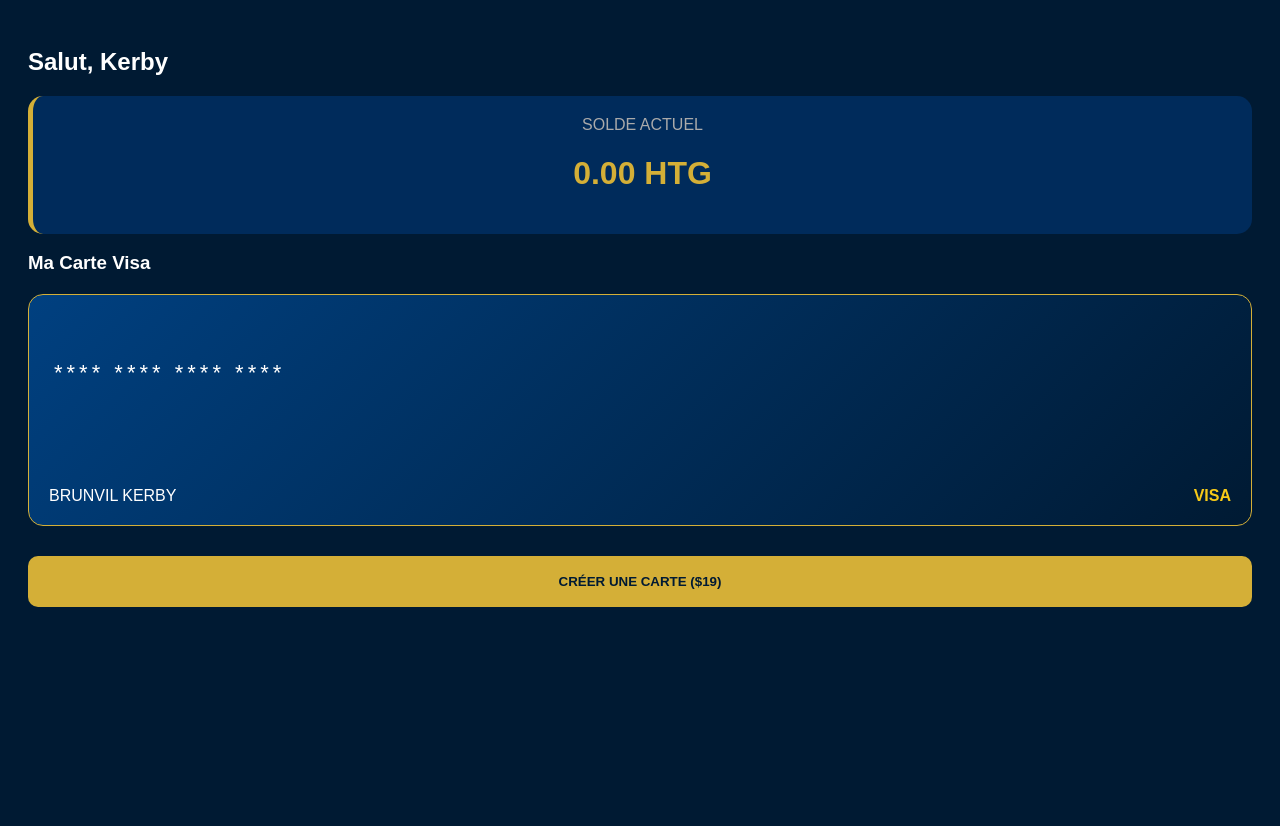
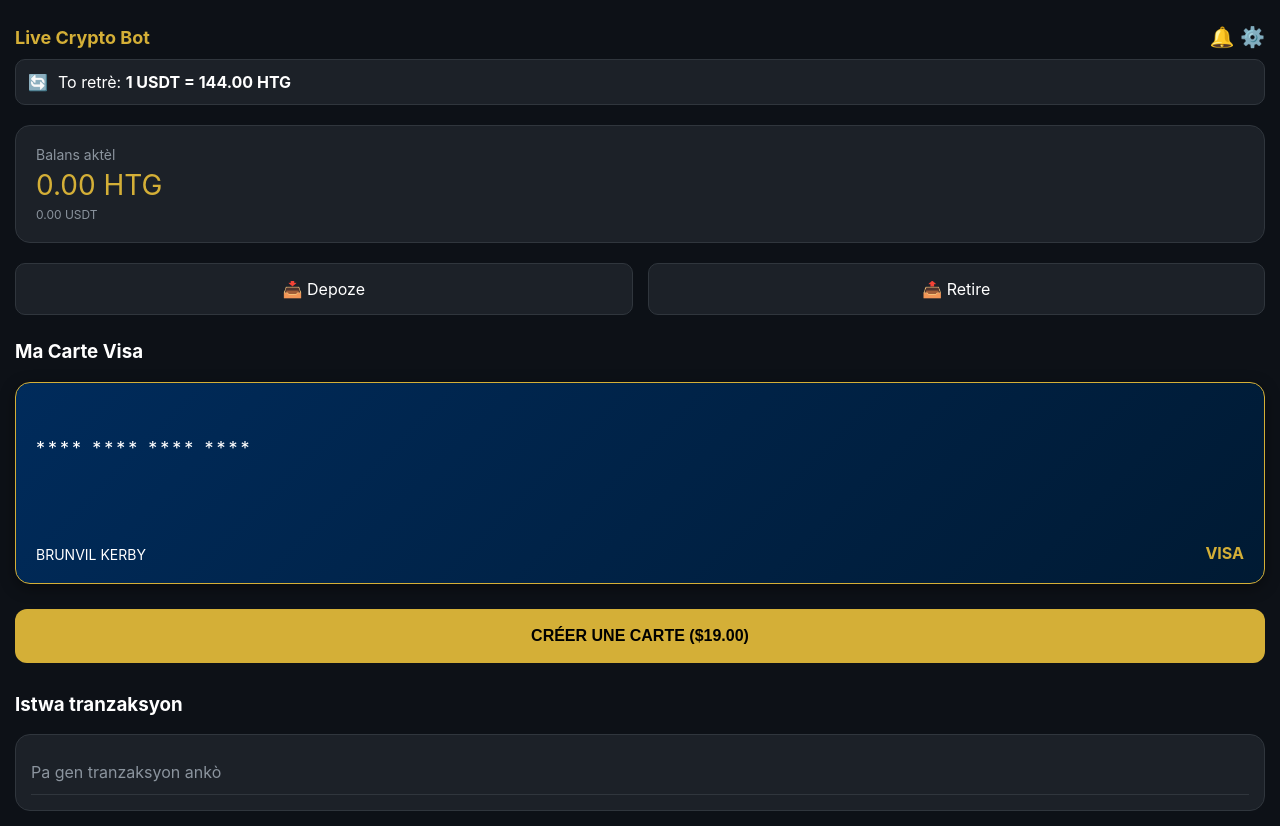
Before and after one commit to brunvilkerby0-commits/Live-crypto_bot, a website: page dashboard.html in a window 1280 px wide. Before the commit the page ends 800 px from the top, so only its background shows below. Drawn offline with Linux system fonts and the light colour scheme.

Commit message:
dashboard.html

```diff
--- a/dashboard.html
+++ b/dashboard.html
@@ -3,37 +3,88 @@
 <head>
     <meta charset="UTF-8">
     <meta name="viewport" content="width=device-width, initial-scale=1.0">
-    <title>Dashboard - Live Crypto Bot</title>
+    <title>Tablo - Live Crypto Bot</title>
     <style>
-        body { background-color: #001a33; color: white; font-family: sans-serif; padding: 20px; }
-        .card { background: linear-gradient(135deg, #004080, #001a33); padding: 25px; border-radius: 15px; border: 1px solid #d4af37; position: relative; height: 180px; margin-top: 20px; }
-        .btn-create { background: #d4af37; color: #001a33; border: none; padding: 18px; width: 100%; border-radius: 10px; font-weight: bold; cursor: pointer; margin-top: 30px; }
-        .balance { background: #002b5b; padding: 20px; border-radius: 15px; text-align: center; border-left: 5px solid #d4af37; }
+        body { background-color: #0d1117; color: white; font-family: 'Inter', sans-serif; margin: 0; padding: 15px; }
+        .header { display: flex; justify-content: space-between; align-items: center; padding: 10px 0; }
+        .logo { font-weight: bold; font-size: 18px; color: #d4af37; }
+
+        /* To Echanj Style Izichanj */
+        .rate-bar { background: #1c2128; padding: 12px; border-radius: 10px; margin-bottom: 20px; border: 1px solid #30363d; display: flex; align-items: center; gap: 10px; }
+        .rate-icon { color: #d4af37; }
+
+        /* Balans ak Kat */
+        .balance-box { background: #1c2128; padding: 20px; border-radius: 15px; border: 1px solid #30363d; margin-bottom: 20px; }
+        .balance-title { color: #8b949e; font-size: 14px; }
+        .balance-amount { font-size: 28px; color: #d4af37; margin: 5px 0; }
+
+        /* Kat la */
+        .visa-card { background: linear-gradient(135deg, #002b5b, #001a33); padding: 20px; border-radius: 15px; height: 160px; border: 1px solid #d4af37; position: relative; margin-bottom: 25px; box-shadow: 0 4px 15px rgba(0,0,0,0.4); }
+
+        /* Bouton Aksyon */
+        .action-grid { display: grid; grid-template-columns: 1fr 1fr; gap: 15px; margin-bottom: 25px; }
+        .btn-action { background: #1c2128; border: 1px solid #30363d; color: white; padding: 15px; border-radius: 10px; text-align: center; cursor: pointer; }
+
+        .btn-main { background: #d4af37; color: black; border: none; padding: 18px; width: 100%; border-radius: 12px; font-weight: bold; font-size: 16px; cursor: pointer; }
+
+        /* Istwa Tranzaksyon */
+        .history { background: #1c2128; border-radius: 15px; padding: 15px; border: 1px solid #30363d; }
+        .history-item { border-bottom: 1px solid #30363d; padding: 12px 0; display: flex; justify-content: space-between; }
     </style>
 </head>
 <body>
-    <h2>Salut, Kerby</h2>
-    <div class="balance">
-        <p style="margin:0; color: #aaa;">SOLDE ACTUEL</p>
-        <h1 style="color: #d4af37;">0.00 HTG</h1>
+
+    <div class="header">
+        <div class="logo">Live Crypto Bot</div>
+        <div style="font-size: 20px;">🔔 ⚙️</div>
+    </div>
+
+    <div class="rate-bar">
+        <span class="rate-icon">🔄</span>
+        <span>To retrè: <b>1 USDT = 144.00 HTG</b></span>
+    </div>
+
+    <div class="balance-box">
+        <div class="balance-title">Balans aktèl</div>
+        <div class="balance-amount">0.00 HTG</div>
+        <div style="color: #8b949e; font-size: 12px;">0.00 USDT</div>
+    </div>
+
+    <div class="action-grid">
+        <div class="btn-action">📥 Depoze</div>
+        <div class="btn-action">📤 Retire</div>
     </div>
 
     <h3>Ma Carte Visa</h3>
-    <div class="card">
-        <div style="font-size: 22px; letter-spacing: 4px; margin-top: 40px;">**** **** **** ****</div>
-        <div style="position: absolute; bottom: 20px; left: 20px;">BRUNVIL KERBY</div>
-        <div style="position: absolute; bottom: 20px; right: 20px; font-weight: bold; color: #f7ca18;">VISA</div>
+    <div class="visa-card">
+        <div style="font-size: 18px; letter-spacing: 3px; margin-top: 35px;">**** **** **** ****</div>
+        <div style="position: absolute; bottom: 20px; left: 20px; font-size: 14px;">BRUNVIL KERBY</div>
+        <div style="position: absolute; bottom: 20px; right: 20px; font-weight: bold; color: #d4af37;">VISA</div>
     </div>
 
-    <button class="btn-create" onclick="creerCarte()">CRÉER UNE CARTE ($19)</button>
+    <button class="btn-main" onclick="creerMaCarte()">CRÉER UNE CARTE ($19.00)</button>
+
+    <h3 style="margin-top: 30px;">Istwa tranzaksyon</h3>
+    <div class="history">
+        <div class="history-item">
+            <span style="color: #8b949e;">Pa gen tranzaksyon ankò</span>
+        </div>
+    </div>
 
     <script>
-        function creerCarte() {
-            alert("Connexion au serveur Render... Patientez.");
-            fetch('https://live-exchange-2026-bot.onrender.com/create_card', { method: 'POST' })
-            .then(res => res.json())
-            .then(data => alert("Succès! Votre carte est en cours de génération."))
-            .catch(err => alert("Erreur: Vérifiez votre connexion au serveur."));
+        async function creerMaCarte() {
+            alert("Koneksyon ak sèvè Render...");
+            try {
+                const response = await fetch('https://live-exchange-2026-bot.onrender.com/create_card', { method: 'POST' });
+                const data = await response.json();
+                if(data.id || data.card_number) {
+                    alert("Siksè! Kat ou an ap pwograme.");
+                } else {
+                    alert("Tcheke balans ou.");
+                }
+            } catch (e) {
+                alert("Sèvè a okipe.");
+            }
         }
     </script>
 </body>
```
